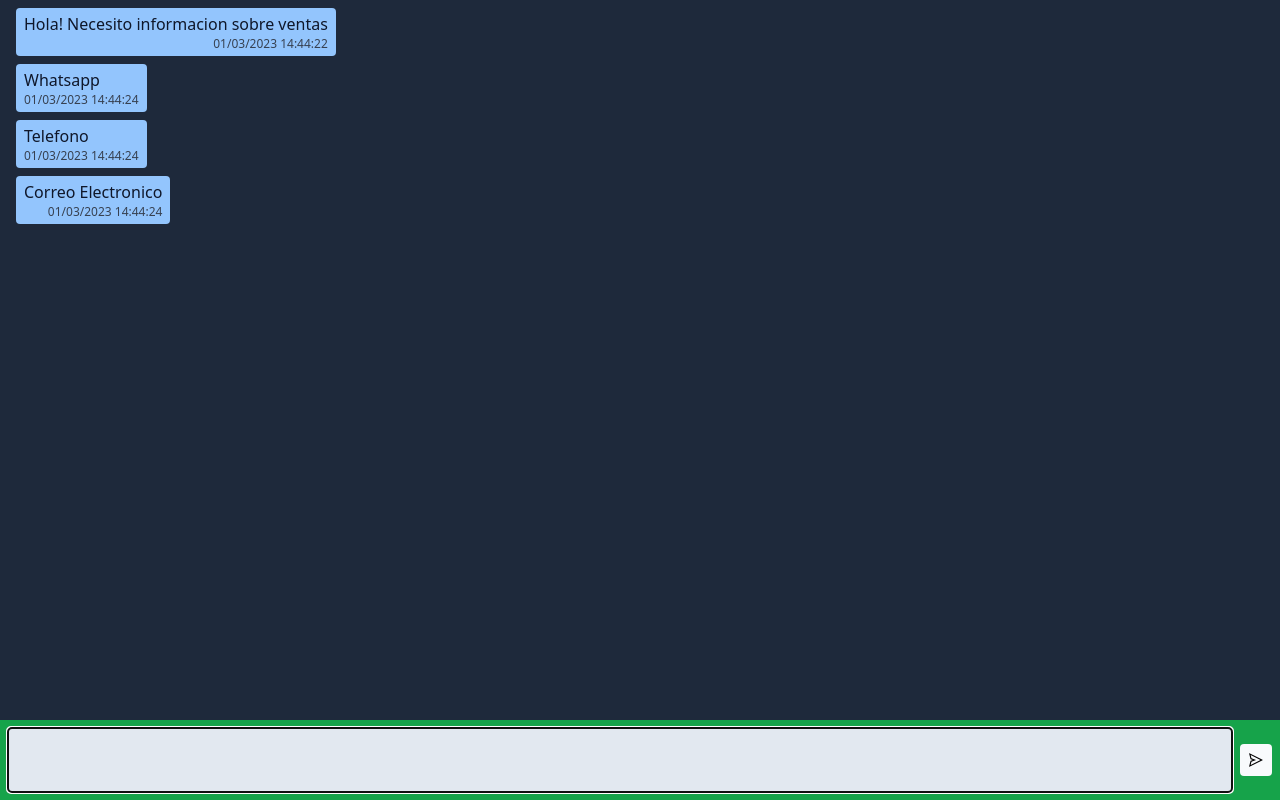
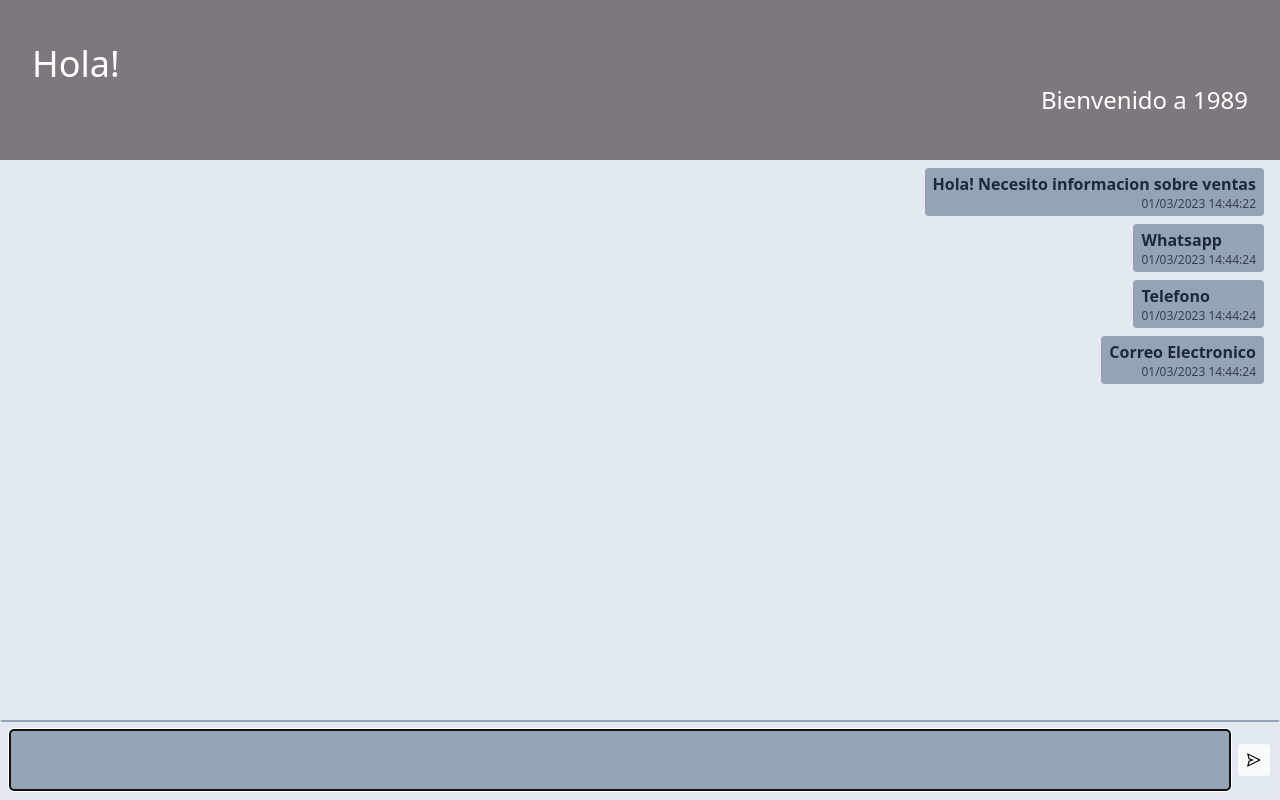
Before and after one commit to MartinMaffei95/chatbot_Martin, a React (Vite) app: page / in a window 1280 px wide. Built offline with nearby package versions, Linux system fonts and the light colour scheme; no server answers.

Commit message:
moddified styles in fe

```diff
--- a/src/components/ChatBubble.tsx
+++ b/src/components/ChatBubble.tsx
@@ -11,13 +11,13 @@ const ChatBubble = ({ message }: ChatBubbleType) => {
     <div
       className={`${
         message?.from !== VITE_APP_SERVER_NAME
-          ? 'bg-blue-300 self-start '
-          : 'bg-lime-400 self-end '
+          ? 'bg-slate-400 self-end text-slate-800'
+          : 'bg-blue-500 self-start text-neutral-50'
       } ${
         message?.send ? 'brightness-1' : 'brightness-50'
       } max-w-50% px-2 py-1 rounded flex flex-col`}
     >
-      <p className="text-slate-900 text-m">{message?.body}</p>
+      <p className="ext-m font-semibold">{message?.body}</p>
 
       <span className="text-gray-700 text-xs  ml-auto">{message?.date}</span>
     </div>
--- a/src/components/ChatWritter.tsx
+++ b/src/components/ChatWritter.tsx
@@ -29,10 +29,10 @@ const ChatWritter = () => {
   };
 
   return (
-    <div className="bg-green-600 h-20 w-screen ">
+    <div className=" h-20 w-screen border-t-slate-400 border-2">
       <form className="flex h-full w-full items-center gap-2 justify-between p-2 ">
         <textarea
-          className="bg-slate-200 h-full rounded flex-1 resize-none"
+          className="bg-slate-400 h-full rounded flex-1 resize-none"
           autoFocus
           onChange={(e) => handleMessage(e)}
         />
--- a/src/components/Container/ChatBox.container.tsx
+++ b/src/components/Container/ChatBox.container.tsx
@@ -7,7 +7,7 @@ const ChatBox = () => {
   const { messages } = useSelector((state: ReduxState) => state.conversation);
 
   return (
-    <div className="flex flex-col bg-slate-800 flex-1 py-2 px-4 gap-2 mb-20 h-screen overflow-y-scroll">
+    <div className="flex flex-col flex-1 py-2 px-4 gap-2 mb-20 h-screen overflow-y-scroll">
       {messages &&
         messages?.map((message) => (
           <ChatBubble key={message.id} message={message} />
--- a/src/components/Container/ChatComponent.container.tsx
+++ b/src/components/Container/ChatComponent.container.tsx
@@ -5,7 +5,11 @@ import ChatBox from './ChatBox.container';
 const ChatComponent = () => {
   return (
     <ChatContextProvider>
-      <div className="flex flex-col bg-red-500 min-h-screen max-h-screen min-w-screen max-w-screen overflow-hidden">
+      <div className="flex flex-col bg-slate-200  min-h-screen max-h-screen min-w-screen max-w-screen overflow-hidden">
+        <div className="bg-base w-full h-[20vh] text-white flex flex-col justify-center items-center py-2 px-8">
+          <p className="text-4xl mr-auto">Hola!</p>
+          <p className="text-2xl ml-auto">Bienvenido a 1989</p>
+        </div>
         <ChatBox />
         <div className="fixed bottom-0 min-w-full h-20 z-50">
           <ChatWritter />
--- a/tailwind.config.cjs
+++ b/tailwind.config.cjs
@@ -2,7 +2,12 @@
 module.exports = {
   content: ['./index.html', './src/**/*.{js,ts,jsx,tsx}'],
   theme: {
-    extend: {},
+    extend: {
+      colors: {
+        base: '#7E777D',
+        textServ: '#5271FF',
+      },
+    },
   },
   plugins: [],
 };
```
